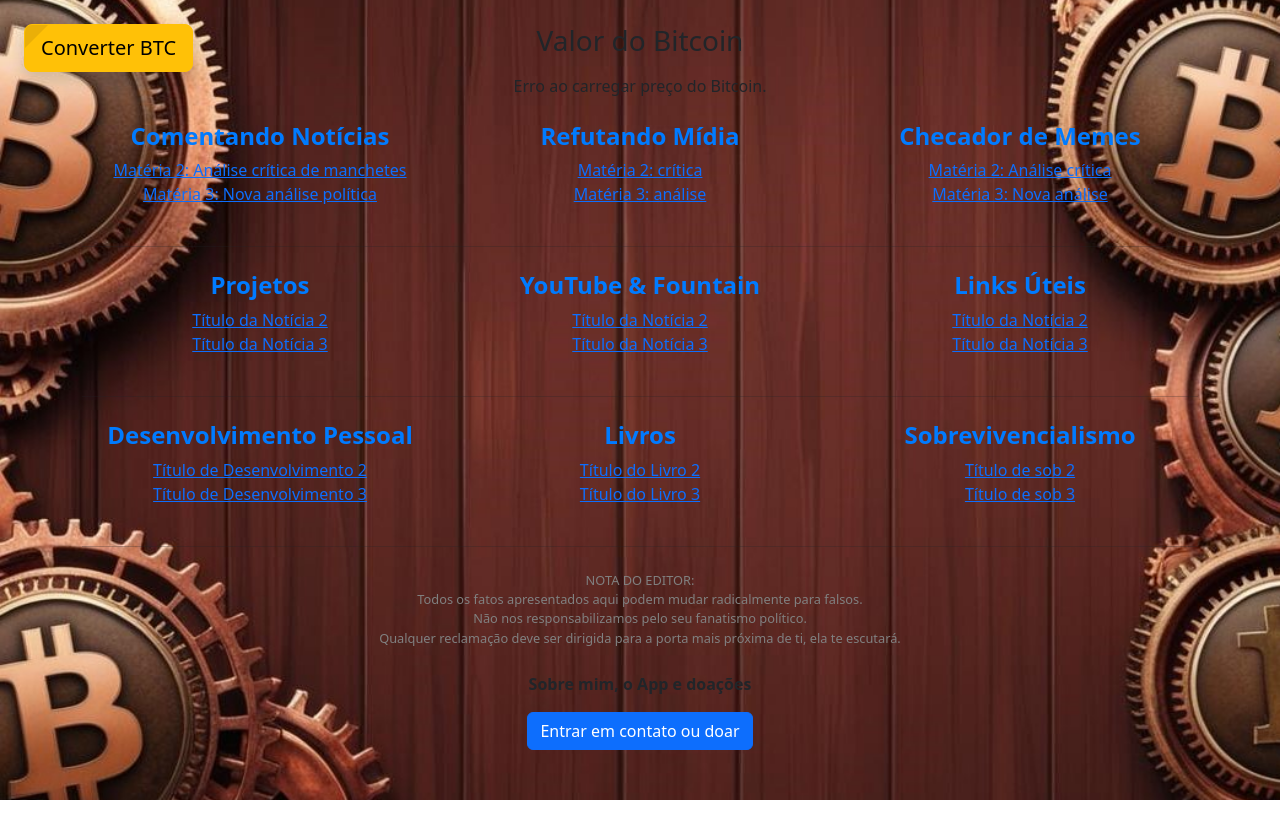
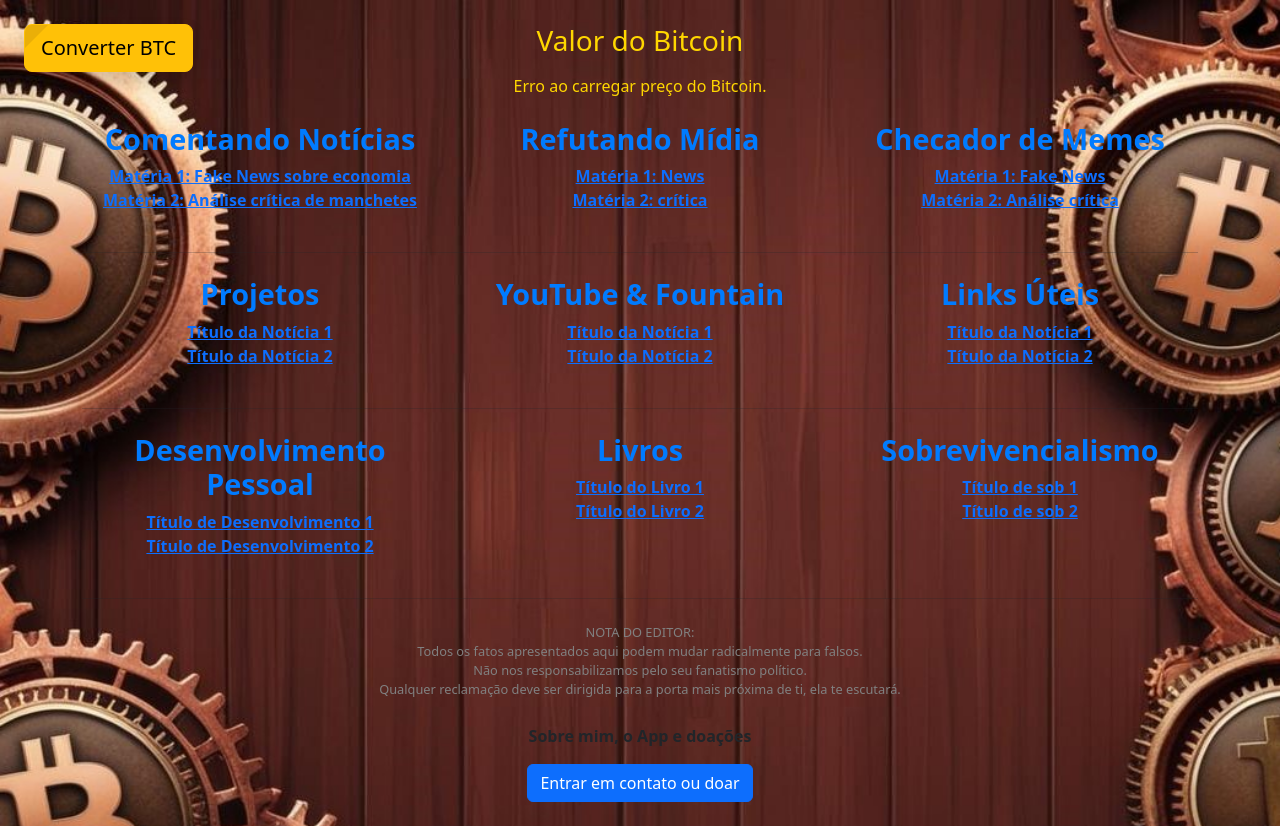
Before and after one commit to Master-Leodin/P-gina-sobre-BTC-e-memes, a website: page index.html in a window 1280 px wide. Before the commit the page ends 800 px from the top, so only its background shows below. Drawn offline with nearby package versions, Linux system fonts and the light colour scheme; no server answers.

Commit message:
Aplicado personalizações na página principal

```diff
--- a/index.html
+++ b/index.html
@@ -7,7 +7,9 @@
   <!-- Bootstrap CSS -->
   <link href="https://cdn.jsdelivr.net/npm/bootstrap@5.3.0/dist/css/bootstrap.min.css" rel="stylesheet">
   <style>
-
+      #bitcoin-info h3, #bitcoin-info p {
+    color: #FFD700;
+  }
   body {
     background-image: url('assets/btc003.jpg'); /* Caminho para a imagem */
     background-size: cover; /* Ajusta para cobrir toda a área da página */
@@ -85,6 +87,20 @@
     100% {
       left: 200%;
     }
+  }
+  .section-title {
+    font-size: 1.8rem; /* Aumenta o tamanho da fonte */
+    font-weight: bold; /* Aplica negrito */
+  }
+
+  .section-title a {
+    font-size: 1.8rem; /* Garante que os links tenham o mesmo tamanho */
+    font-weight: bold; /* Negrito nos links */
+    text-decoration: none; /* Remove sublinhado */
+  }
+
+  .section-title a:hover {
+    text-decoration: underline; /* Adiciona sublinhado no hover */
   }
 </style>
 
@@ -227,13 +243,14 @@
           }
 
           const list = document.getElementById(sectionId);
-          const latestArticles = Array.from(articles).slice(-2);
+          const latestArticles = Array.from(articles).slice(0, 2);
 
           latestArticles.forEach(article => {
-            const li = document.createElement('li');
-            li.innerHTML = `<a href="${article.href}">${article.textContent}</a>`;
-            list.appendChild(li);
-          });
+          const li = document.createElement('li');
+          li.innerHTML = `<a href="${article.href}" style="font-weight: bold;">${article.textContent}</a>`;
+          list.appendChild(li);
+        });
+
         })
         .catch(error => console.error(`Erro ao carregar artigos de ${url}:`, error));
     }
```
